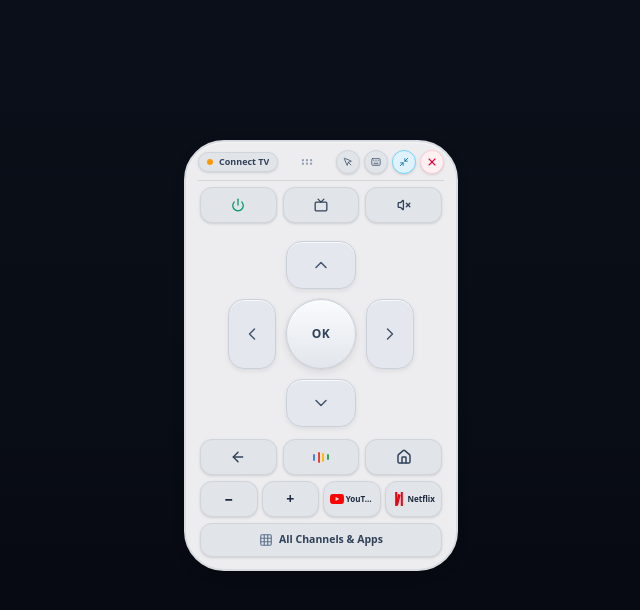
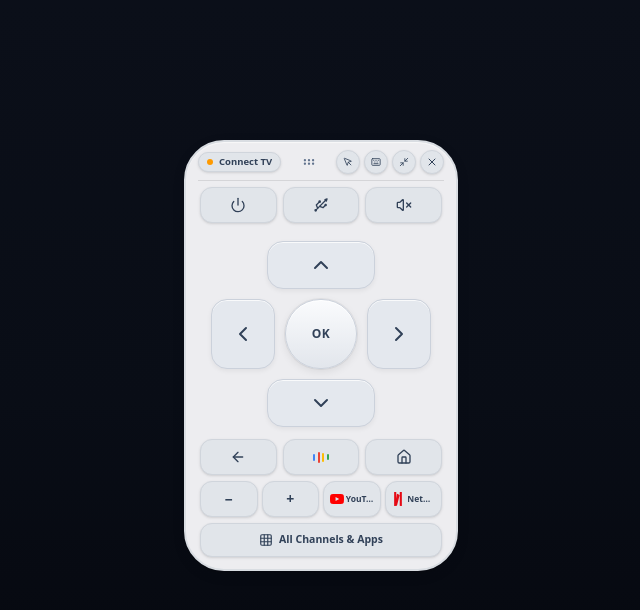
Before and after one commit to harinder-works/HarvyRemote, a React (Vite) app: page / in a window 1280 px wide. Shown: the top 610 px of the page, without its empty margins (331-971 px from the left). Built offline with nearby package versions, Linux system fonts and the light colour scheme.

Commit message:
Enlarge D-pad arrows horizontally, add USB media button, and uniform all button fonts and icon weights

```diff
--- a/src/components/GoogleTVRemote.tsx
+++ b/src/components/GoogleTVRemote.tsx
@@ -5,6 +5,7 @@ import {
   VolumeX,
   Power,
   Tv,
+  Usb,
   ChevronUp,
   ChevronDown,
   ChevronLeft,
@@ -41,6 +42,7 @@ interface GoogleTVRemoteProps {
   onMutePress: () => void;
   onPowerPress: () => void;
   onInputPress: () => void;
+  onUsbPress?: () => void;
   onVolumeChange: (delta: number) => void;
   onSwitchToMini: () => void;
   onOpenKeyboard: () => void;
@@ -69,6 +71,7 @@ export function GoogleTVRemote({
   onMutePress,
   onPowerPress,
   onInputPress,
+  onUsbPress,
   onVolumeChange,
   onSwitchToMini,
   onOpenKeyboard,
@@ -448,6 +451,17 @@ export function GoogleTVRemote({
     onInputPress();
   };
 
+  const handleUsb = () => {
+    sound.playClick('action');
+    triggerLed('usb');
+    showStatus('Opening USB Media...');
+    if (onUsbPress) {
+      onUsbPress();
+    } else {
+      onInputPress();
+    }
+  };
+
   const handleVolume = (delta: number) => {
     sound.playClick('dpad');
     triggerLed(delta > 0 ? 'vol-up' : 'vol-down');
@@ -596,14 +610,14 @@ export function GoogleTVRemote({
               type="button"
               onClick={onOpenDeviceManager}
               title={connectedDevice ? `Connected to ${connectedDevice.name} (${connectedDevice.ip})` : 'Select / Pair Smart TV'}
-              className="flex items-center gap-1.5 px-2 py-0.5 rounded-full bg-[#E1E5EA] hover:bg-[#D8DCE2] border border-[#D0D5DC] text-[9px] font-semibold text-slate-700 transition-colors cursor-pointer shadow-sm"
+              className="flex items-center gap-1.5 px-2 py-0.5 rounded-full bg-[#E1E5EA] hover:bg-[#D8DCE2] border border-[#D0D5DC] text-[9.5px] font-semibold text-slate-700 transition-colors cursor-pointer shadow-sm"
             >
               <span
                 className={`w-1.5 h-1.5 shrink-0 rounded-full ${
                   connectedDevice ? 'bg-emerald-500 animate-pulse' : 'bg-amber-500'
                 }`}
               />
-              <span className="truncate max-w-[65px]">
+              <span className="truncate max-w-[68px]">
                 {connectedDevice ? connectedDevice.name : 'Connect TV'}
               </span>
             </button>
@@ -613,9 +627,9 @@ export function GoogleTVRemote({
               data-drag-handle="true"
               onClick={handleResetPosition}
               title="Drag remote anywhere on screen. Tap to re-center."
-              className="p-1 rounded-full hover:bg-black/10 text-slate-400 hover:text-slate-700 transition-colors cursor-grab active:cursor-grabbing"
+              className="p-1 rounded-full hover:bg-black/10 text-slate-500 hover:text-slate-700 transition-colors cursor-grab active:cursor-grabbing"
             >
-              <GripHorizontal className="w-3.5 h-3.5 pointer-events-none" />
+              <GripHorizontal className="w-3.5 h-3.5 stroke-[2] pointer-events-none" />
             </div>
 
             {/* Action Controls: Control Mode, Keyboard, Float/Mini Remote, and Close */}
@@ -628,9 +642,9 @@ export function GoogleTVRemote({
                   setControlMode((m) => (m === 'dpad' ? 'trackpad' : 'dpad'));
                 }}
                 title={controlMode === 'dpad' ? 'Switch to Swipe Trackpad' : 'Switch to D-Pad'}
-                className="w-6 h-6 rounded-full bg-[#E1E5EA] hover:bg-[#D8DCE2] border border-[#D0D5DC] text-slate-600 hover:text-slate-900 transition-colors cursor-pointer shadow-sm flex items-center justify-center"
+                className="w-6 h-6 rounded-full bg-[#E1E5EA] hover:bg-[#D8DCE2] border border-[#D0D5DC] text-slate-700 hover:text-slate-900 transition-colors cursor-pointer shadow-sm flex items-center justify-center"
               >
-                {controlMode === 'dpad' ? <MousePointer className="w-2.5 h-2.5" /> : <ChevronUp className="w-2.5 h-2.5" />}
+                {controlMode === 'dpad' ? <MousePointer className="w-2.5 h-2.5 stroke-[2]" /> : <ChevronUp className="w-2.5 h-2.5 stroke-[2]" />}
               </button>
 
               {/* Keyboard trigger */}
@@ -641,22 +655,22 @@ export function GoogleTVRemote({
                   onOpenKeyboard();
                 }}
                 title="Keyboard Typing for TV"
-                className="w-6 h-6 rounded-full bg-[#E1E5EA] hover:bg-[#D8DCE2] border border-[#D0D5DC] text-slate-600 hover:text-slate-900 transition-colors cursor-pointer shadow-sm flex items-center justify-center"
+                className="w-6 h-6 rounded-full bg-[#E1E5EA] hover:bg-[#D8DCE2] border border-[#D0D5DC] text-slate-700 hover:text-slate-900 transition-colors cursor-pointer shadow-sm flex items-center justify-center"
               >
-                <Keyboard className="w-2.5 h-2.5" />
+                <Keyboard className="w-2.5 h-2.5 stroke-[2]" />
               </button>
 
-              {/* Minimize to Mini Remote */}
+              {/* Minimize to Mini Remote / Float */}
               <button
                 type="button"
                 onClick={() => {
                   sound.playClick('action');
                   onSwitchToMini();
                 }}
-                title="Minimize to Mini Remote"
-                className="w-6 h-6 rounded-full bg-sky-100 hover:bg-sky-200 border border-sky-300 text-sky-700 transition-colors cursor-pointer shadow-sm flex items-center justify-center"
+                title="Float over other apps (Mini Remote)"
+                className="w-6 h-6 rounded-full bg-[#E1E5EA] hover:bg-[#D8DCE2] border border-[#D0D5DC] text-slate-700 hover:text-slate-900 transition-colors cursor-pointer shadow-sm flex items-center justify-center"
               >
-                <Minimize2 className="w-2.5 h-2.5" />
+                <Minimize2 className="w-2.5 h-2.5 stroke-[2]" />
               </button>
 
               {/* Close Button */}
@@ -667,16 +681,16 @@ export function GoogleTVRemote({
                   onCloseApp?.();
                 }}
                 title="Close Remote & Exit"
-                className="w-6 h-6 rounded-full bg-rose-50 hover:bg-rose-100 border border-rose-200 text-rose-600 hover:text-rose-700 transition-colors cursor-pointer shadow-sm flex items-center justify-center active:scale-95"
+                className="w-6 h-6 rounded-full bg-[#E1E5EA] hover:bg-rose-100 border border-[#D0D5DC] text-slate-700 hover:text-rose-600 transition-colors cursor-pointer shadow-sm flex items-center justify-center active:scale-95"
               >
-                <X className="w-3 h-3 stroke-[2.2]" />
+                <X className="w-3 h-3 stroke-[2]" />
               </button>
             </div>
           </div>
 
       {/* ON-REMOTE TOAST / STATUS FEEDBACK */}
       {onRemoteStatus && (
-        <div className="w-full my-1 px-2 py-0.5 rounded-full bg-sky-500 text-white text-[9px] font-bold text-center shadow-lg animate-in fade-in zoom-in duration-150 truncate">
+        <div className="w-full my-1 px-2 py-0.5 rounded-full bg-slate-800 text-white text-[9px] font-medium text-center shadow-md animate-in fade-in zoom-in duration-150 truncate">
           {onRemoteStatus}
         </div>
       )}
@@ -684,42 +698,43 @@ export function GoogleTVRemote({
       {/* FACE 1: STANDARD FULL REMOTE CONTROLS */}
       {remoteFace === 'controls' && (
         <>
-          {/* 2. TOP HARDWARE ROW: Power, TV Input, Mute */}
+          {/* 2. TOP HARDWARE ROW: Power, USB Media, Mute */}
           <div className="flex items-center gap-1.5 px-0.5 mb-1.5">
             <button
               type="button"
               onClick={handlePower}
               title="TV Power"
-              className="flex-1 h-9 rounded-xl bg-[#E1E5EA] hover:bg-[#D8DCE2] border border-[#D0D5DC] flex items-center justify-center text-emerald-600 hover:text-emerald-700 transition-all active:scale-95 cursor-pointer shadow-sm"
+              className="flex-1 h-9 rounded-xl bg-[#E1E5EA] hover:bg-[#D8DCE2] border border-[#D0D5DC] flex items-center justify-center text-slate-700 hover:text-emerald-600 transition-all active:scale-95 cursor-pointer shadow-sm"
             >
-              <Power className="w-3.5 h-3.5 stroke-[2.2]" />
+              <Power className="w-4 h-4 stroke-[2]" />
             </button>
 
+            {/* USB Media Button: Open USB Media & Storage */}
             <button
               type="button"
-              onClick={handleInput}
-              title="TV Input Source"
-              className="flex-1 h-9 rounded-xl bg-[#E1E5EA] hover:bg-[#D8DCE2] border border-[#D0D5DC] flex items-center justify-center text-slate-700 hover:text-black transition-all active:scale-95 cursor-pointer shadow-sm"
+              onClick={handleUsb}
+              title="Open USB Media / Storage"
+              className="flex-1 h-9 rounded-xl bg-[#E1E5EA] hover:bg-[#D8DCE2] border border-[#D0D5DC] flex items-center justify-center text-slate-700 hover:text-slate-900 transition-all active:scale-95 cursor-pointer shadow-sm"
             >
-              <Tv className="w-3.5 h-3.5 stroke-[2.2]" />
+              <Usb className="w-4 h-4 stroke-[2]" />
             </button>
 
             <button
               type="button"
               onClick={handleMute}
               title="Mute Audio"
-              className="flex-1 h-9 rounded-xl bg-[#E1E5EA] hover:bg-[#D8DCE2] border border-[#D0D5DC] flex items-center justify-center text-slate-700 hover:text-black transition-all active:scale-95 cursor-pointer shadow-sm"
+              className="flex-1 h-9 rounded-xl bg-[#E1E5EA] hover:bg-[#D8DCE2] border border-[#D0D5DC] flex items-center justify-center text-slate-700 hover:text-slate-900 transition-all active:scale-95 cursor-pointer shadow-sm"
             >
-              <VolumeX className="w-3.5 h-3.5 stroke-[2.2]" />
+              <VolumeX className="w-4 h-4 stroke-[2]" />
             </button>
           </div>
 
           {/* 3. PRIMARY INTERACTION AREA: SEPARATED D-PAD OR SWIPE TRACKPAD */}
           <div className="w-full flex flex-col items-center justify-center my-2">
             {controlMode === 'dpad' ? (
-              /* Ergonomic Separated Directional Controls - Zero Overlap */
+              /* Ergonomic Separated Directional Controls - Broad Horizontal Targets */
               <div className="flex flex-col items-center justify-center select-none py-1">
-                {/* UP KEY (Isolated) */}
+                {/* UP KEY (Horizontally Broad: 108px) */}
                 <button
                   type="button"
                   onClick={(e) => {
@@ -727,15 +742,15 @@ export function GoogleTVRemote({
                     handleDpad('up');
                   }}
                   onPointerDown={(e) => e.stopPropagation()}
-                  className="w-[70px] h-[48px] mb-2 rounded-2xl bg-[#E4E8EE] hover:bg-[#D9DEE5] active:bg-sky-100 active:text-sky-700 border border-[#CBD1DB] shadow-[0_2px_5px_rgba(0,0,0,0.07),inset_0_1px_0_rgba(255,255,255,0.8)] flex items-center justify-center text-slate-600 hover:text-slate-900 transition-all active:scale-95 cursor-pointer touch-manipulation focus:outline-none"
+                  className="w-[108px] h-[48px] mb-2 rounded-2xl bg-[#E4E8EE] hover:bg-[#D9DEE5] active:bg-slate-200 border border-[#CBD1DB] shadow-[0_2px_5px_rgba(0,0,0,0.06),inset_0_1px_0_rgba(255,255,255,0.8)] flex items-center justify-center text-slate-700 hover:text-slate-900 transition-all active:scale-95 cursor-pointer touch-manipulation focus:outline-none"
                   title="Navigate Up"
                 >
-                  <ChevronUp className="w-5 h-5 stroke-[1.8]" />
+                  <ChevronUp className="w-6 h-6 stroke-[2]" />
                 </button>
 
-                {/* MIDDLE ROW: LEFT, CENTER OK, RIGHT */}
+                {/* MIDDLE ROW: LEFT (64px), CENTER OK (72px), RIGHT (64px) */}
                 <div className="flex items-center justify-center gap-2.5 my-0.5">
-                  {/* LEFT KEY (Isolated) */}
+                  {/* LEFT KEY (Horizontally Broad: 64px) */}
                   <button
                     type="button"
                     onClick={(e) => {
@@ -743,10 +758,10 @@ export function GoogleTVRemote({
                       handleDpad('left');
                     }}
                     onPointerDown={(e) => e.stopPropagation()}
-                    className="w-[48px] h-[70px] rounded-2xl bg-[#E4E8EE] hover:bg-[#D9DEE5] active:bg-sky-100 active:text-sky-700 border border-[#CBD1DB] shadow-[0_2px_5px_rgba(0,0,0,0.07),inset_0_1px_0_rgba(255,255,255,0.8)] flex items-center justify-center text-slate-600 hover:text-slate-900 transition-all active:scale-95 cursor-pointer touch-manipulation focus:outline-none"
+                    className="w-[64px] h-[70px] rounded-2xl bg-[#E4E8EE] hover:bg-[#D9DEE5] active:bg-slate-200 border border-[#CBD1DB] shadow-[0_2px_5px_rgba(0,0,0,0.06),inset_0_1px_0_rgba(255,255,255,0.8)] flex items-center justify-center text-slate-700 hover:text-slate-900 transition-all active:scale-95 cursor-pointer touch-manipulation focus:outline-none"
                     title="Navigate Left"
                   >
-                    <ChevronLeft className="w-5 h-5 stroke-[1.8]" />
+                    <ChevronLeft className="w-6 h-6 stroke-[2]" />
                   </button>
 
                   {/* CENTER OK BUTTON (Standalone refined disc) */}
@@ -758,12 +773,12 @@ export function GoogleTVRemote({
                     }}
                     onPointerDown={(e) => e.stopPropagation()}
                     title="Select / OK"
-                    className="w-[70px] h-[70px] rounded-full bg-gradient-to-b from-[#FAFBFD] to-[#E2E6EC] hover:from-[#F0F3F7] hover:to-[#D9DFE6] active:from-sky-500 active:to-sky-600 active:text-white border border-[#CBD1DB] shadow-[0_3px_8px_rgba(0,0,0,0.09),inset_0_1px_0_rgba(255,255,255,0.9)] flex items-center justify-center cursor-pointer text-slate-700 font-semibold text-xs tracking-wider transition-all active:scale-95 touch-manipulation focus:outline-none ring-1 ring-black/5"
+                    className="w-[72px] h-[70px] rounded-full bg-gradient-to-b from-[#FAFBFD] to-[#E2E6EC] hover:from-[#F0F3F7] hover:to-[#D9DFE6] active:from-slate-200 active:to-slate-300 border border-[#CBD1DB] shadow-[0_3px_8px_rgba(0,0,0,0.08),inset_0_1px_0_rgba(255,255,255,0.9)] flex items-center justify-center cursor-pointer text-slate-700 font-semibold text-xs tracking-wider transition-all active:scale-95 touch-manipulation focus:outline-none ring-1 ring-black/5"
                   >
                     OK
                   </button>
 
-                  {/* RIGHT KEY (Isolated) */}
+                  {/* RIGHT KEY (Horizontally Broad: 64px) */}
                   <button
                     type="button"
                     onClick={(e) => {
@@ -771,14 +786,14 @@ export function GoogleTVRemote({
                       handleDpad('right');
                     }}
                     onPointerDown={(e) => e.stopPropagation()}
-                    className="w-[48px] h-[70px] rounded-2xl bg-[#E4E8EE] hover:bg-[#D9DEE5] active:bg-sky-100 active:text-sky-700 border border-[#CBD1DB] shadow-[0_2px_5px_rgba(0,0,0,0.07),inset_0_1px_0_rgba(255,255,255,0.8)] flex items-center justify-center text-slate-600 hover:text-slate-900 transition-all active:scale-95 cursor-pointer touch-manipulation focus:outline-none"
+                    className="w-[64px] h-[70px] rounded-2xl bg-[#E4E8EE] hover:bg-[#D9DEE5] active:bg-slate-200 border border-[#CBD1DB] shadow-[0_2px_5px_rgba(0,0,0,0.06),inset_0_1px_0_rgba(255,255,255,0.8)] flex items-center justify-center text-slate-700 hover:text-slate-900 transition-all active:scale-95 cursor-pointer touch-manipulation focus:outline-none"
                     title="Navigate Right"
                   >
-                    <ChevronRight className="w-5 h-5 stroke-[1.8]" />
+                    <ChevronRight className="w-6 h-6 stroke-[2]" />
                   </button>
                 </div>
 
-                {/* DOWN KEY (Isolated) */}
+                {/* DOWN KEY (Horizontally Broad: 108px) */}
                 <button
                   type="button"
                   onClick={(e) => {
@@ -786,10 +801,10 @@ export function GoogleTVRemote({
                     handleDpad('down');
                   }}
                   onPointerDown={(e) => e.stopPropagation()}
-                  className="w-[70px] h-[48px] mt-2 rounded-2xl bg-[#E4E8EE] hover:bg-[#D9DEE5] active:bg-sky-100 active:text-sky-700 border border-[#CBD1DB] shadow-[0_2px_5px_rgba(0,0,0,0.07),inset_0_1px_0_rgba(255,255,255,0.8)] flex items-center justify-center text-slate-600 hover:text-slate-900 transition-all active:scale-95 cursor-pointer touch-manipulation focus:outline-none"
+                  className="w-[108px] h-[48px] mt-2 rounded-2xl bg-[#E4E8EE] hover:bg-[#D9DEE5] active:bg-slate-200 border border-[#CBD1DB] shadow-[0_2px_5px_rgba(0,0,0,0.06),inset_0_1px_0_rgba(255,255,255,0.8)] flex items-center justify-center text-slate-700 hover:text-slate-900 transition-all active:scale-95 cursor-pointer touch-manipulation focus:outline-none"
                   title="Navigate Down"
                 >
-                  <ChevronDown className="w-5 h-5 stroke-[1.8]" />
+                  <ChevronDown className="w-6 h-6 stroke-[2]" />
                 </button>
               </div>
             ) : (
@@ -799,7 +814,7 @@ export function GoogleTVRemote({
                 onPointerUp={handleTrackpadPointerUp}
                 className="w-[190px] h-[184px] rounded-2xl bg-[#DFE3E8] border border-[#CFD4DC] shadow-inner flex flex-col items-center justify-center text-center p-2.5 cursor-pointer touch-none active:bg-[#D5D9DF] transition-colors"
               >
-                <MousePointer className="w-5 h-5 text-sky-600 mb-1 opacity-80" />
+                <MousePointer className="w-5 h-5 text-slate-700 stroke-[2] mb-1 opacity-80" />
                 <span className="text-[10px] font-semibold text-slate-700">Swipe to Navigate</span>
                 <span className="text-[9px] text-slate-500 mt-0.5">Tap to Select</span>
               </div>
@@ -812,9 +827,9 @@ export function GoogleTVRemote({
               type="button"
               onClick={handleBack}
               title="Back"
-              className="h-9 rounded-xl bg-[#E1E5EA] hover:bg-[#D8DCE2] border border-[#D0D5DC] flex items-center justify-center text-slate-700 hover:text-black transition-all active:scale-95 cursor-pointer shadow-sm"
+              className="h-9 rounded-xl bg-[#E1E5EA] hover:bg-[#D8DCE2] border border-[#D0D5DC] flex items-center justify-center text-slate-700 hover:text-slate-900 transition-all active:scale-95 cursor-pointer shadow-sm"
             >
-              <ArrowLeft className="w-4 h-4 stroke-[2.2]" />
+              <ArrowLeft className="w-4 h-4 stroke-[2]" />
             </button>
 
             <button
@@ -832,9 +847,9 @@ export function GoogleTVRemote({
               type="button"
               onClick={handleHome}
               title="Home"
-              className="h-9 rounded-xl bg-[#E1E5EA] hover:bg-[#D8DCE2] border border-[#D0D5DC] flex items-center justify-center text-slate-700 hover:text-black transition-all active:scale-95 cursor-pointer shadow-sm"
+              className="h-9 rounded-xl bg-[#E1E5EA] hover:bg-[#D8DCE2] border border-[#D0D5DC] flex items-center justify-center text-slate-700 hover:text-slate-900 transition-all active:scale-95 cursor-pointer shadow-sm"
             >
-              <Home className="w-4 h-4 stroke-[2.2]" />
+              <Home className="w-4 h-4 stroke-[2]" />
             </button>
           </div>
 
@@ -845,7 +860,7 @@ export function GoogleTVRemote({
               type="button"
               onClick={() => handleVolume(-5)}
               title="Volume Down (-)"
-              className="h-9 rounded-xl bg-[#E1E5EA] hover:bg-[#D8DCE2] border border-[#D0D5DC] flex items-center justify-center text-slate-800 text-sm font-bold active:scale-95 cursor-pointer shadow-sm"
+              className="h-9 rounded-xl bg-[#E1E5EA] hover:bg-[#D8DCE2] border border-[#D0D5DC] flex items-center justify-center text-slate-700 hover:text-slate-900 text-sm font-semibold active:scale-95 cursor-pointer shadow-sm"
             >
               −
             </button>
@@ -855,7 +870,7 @@ export function GoogleTVRemote({
               type="button"
               onClick={() => handleVolume(5)}
               title="Volume Up (+)"
-              className="h-9 rounded-xl bg-[#E1E5EA] hover:bg-[#D8DCE2] border border-[#D0D5DC] flex items-center justify-center text-slate-800 text-sm font-bold active:scale-95 cursor-pointer shadow-sm"
+              className="h-9 rounded-xl bg-[#E1E5EA] hover:bg-[#D8DCE2] border border-[#D0D5DC] flex items-center justify-center text-slate-700 hover:text-slate-900 text-sm font-semibold active:scale-95 cursor-pointer shadow-sm"
             >
               +
             </button>
@@ -880,7 +895,7 @@ export function GoogleTVRemote({
               <div style={{ color: shortcut1.brandColor }} className="shrink-0 flex items-center justify-center">
                 <AppIconRenderer iconType={shortcut1.iconType} className="w-3.5 h-3.5" />
               </div>
-              <span className="text-[8px] font-bold truncate text-slate-800 max-w-[28px]">{shortcut1.shortLabel}</span>
+              <span className="text-[8.5px] font-semibold truncate text-slate-700 max-w-[28px]">{shortcut1.shortLabel}</span>
             </button>
 
             {/* Fast Shortcut 2 */}
@@ -903,7 +918,7 @@ export function GoogleTVRemote({
               <div style={{ color: shortcut2.brandColor }} className="shrink-0 flex items-center justify-center">
                 <AppIconRenderer iconType={shortcut2.iconType} className="w-3.5 h-3.5" />
               </div>
-              <span className="text-[8px] font-bold truncate text-slate-800 max-w-[28px]">{shortcut2.shortLabel}</span>
+              <span className="text-[8.5px] font-semibold truncate text-slate-700 max-w-[28px]">{shortcut2.shortLabel}</span>
             </button>
           </div>
 
@@ -912,9 +927,9 @@ export function GoogleTVRemote({
             <button
               type="button"
               onClick={() => setRemoteFace('channels')}
-              className="w-full h-8.5 rounded-xl bg-[#E1E5EA] hover:bg-[#D8DCE2] border border-[#D0D5DC] flex items-center justify-center gap-1.5 text-[10.5px] font-semibold text-slate-700 hover:text-black transition-colors cursor-pointer shadow-sm"
+              className="w-full h-8.5 rounded-xl bg-[#E1E5EA] hover:bg-[#D8DCE2] border border-[#D0D5DC] flex items-center justify-center gap-1.5 text-[10.5px] font-semibold text-slate-700 hover:text-slate-900 transition-colors cursor-pointer shadow-sm"
             >
-              <Grid className="w-3.5 h-3.5 text-slate-500" />
+              <Grid className="w-3.5 h-3.5 stroke-[2] text-slate-700" />
               <span>All Channels & Apps</span>
             </button>
           </div>
```
Also changed, not shown: src/App.tsx (+10 -0 lines), src/components/MiniRemote.tsx (+15 -15 lines), src/utils/universalTVProtocol.ts (+7 -1 lines), 2 other files (tests, documents, lock files or other folders).
